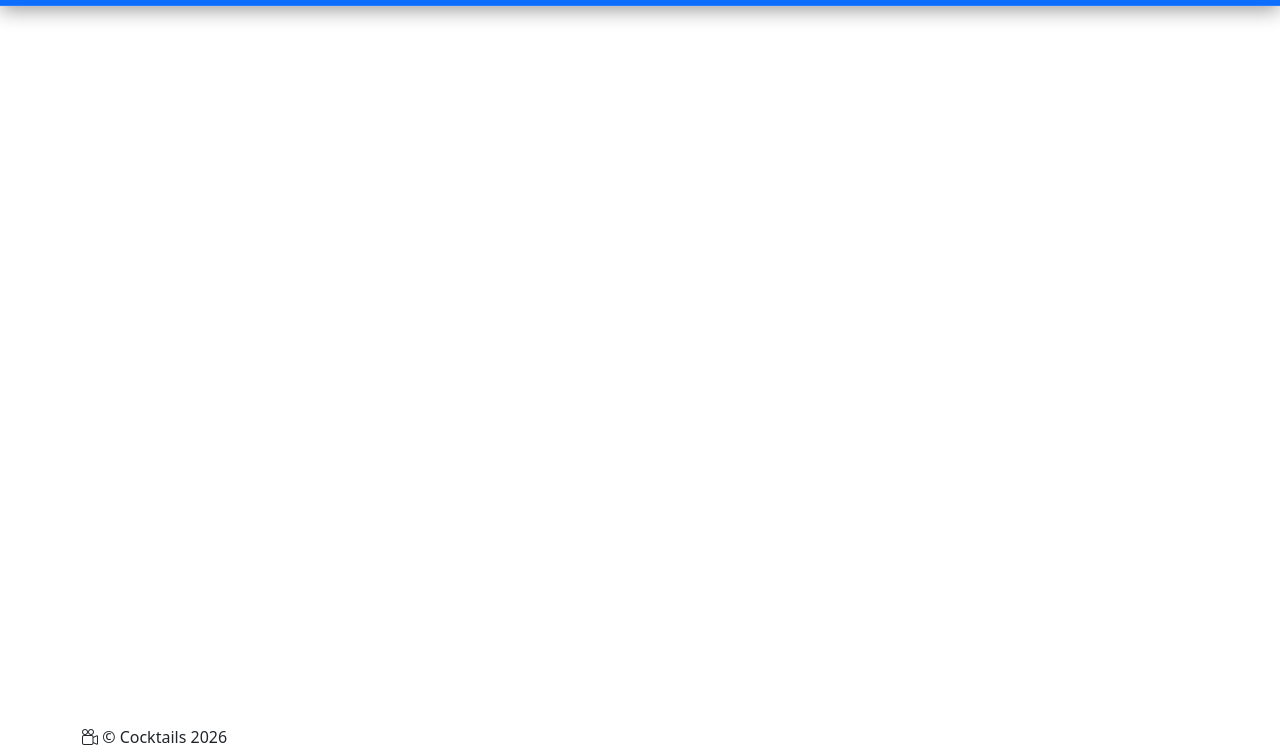
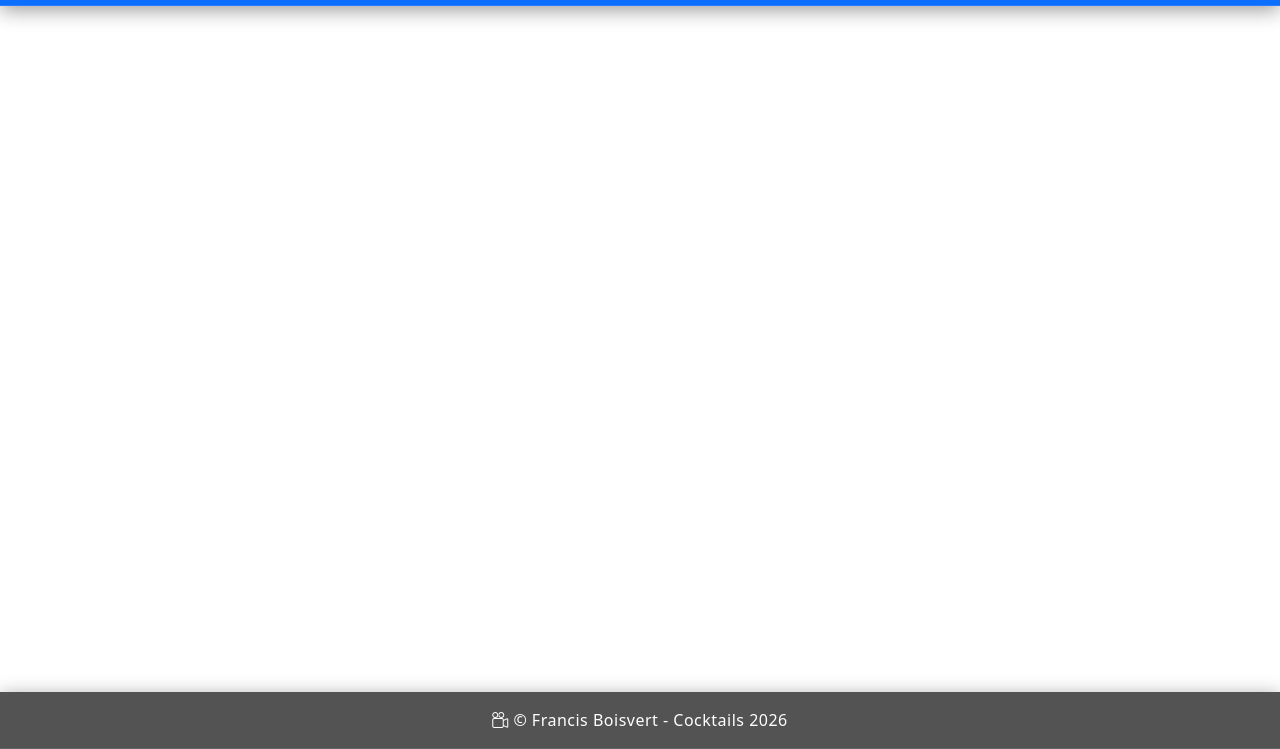
Before and after one commit to powemetal/Cours_Web_Front_End, a website with bundled scripts: page TP2/client/index.html in a window 1280 px wide. Shown: the part 51-800 px from the top of the page. Built offline with nearby package versions, Linux system fonts and the light colour scheme; files whose address does not match are found by name.

Commit message:
Terminer le footer et son css

```diff
--- a/TP2/client/css/style.css
+++ b/TP2/client/css/style.css
@@ -1,11 +1,11 @@
-.bg-nav-perso {
+.bg-nav-perso, footer{
 background-color: rgba(10, 10, 10, 0.7) !important;
   backdrop-filter: blur(12px);
   border-bottom: 1px solid rgba(255, 255, 255, 0.1);
   box-shadow: 0 4px 20px rgba(0, 0, 0, 0.4);
 }
 
-.navbar-brand, .nav-link {
+.navbar-brand, .nav-link, footer {
   color: #ffffff !important;
 
   font-weight: 500;
@@ -39,6 +39,7 @@ background-color: rgba(10, 10, 10, 0.7) !important;
 
 body {
   padding-top: 70px;
+  padding-bottom: 70px;
   background-color: #0f1113;
 }
 
--- a/TP2/client/index.html
+++ b/TP2/client/index.html
@@ -62,10 +62,10 @@
         <div class="container d-flex justify-content-center mt-5" id="lst_cocktails"></div>
     </main>
 
-    <footer class="site-footer fixed-bottom">
-        <div class="container">
+    <footer class="site-footer fixed-bottom text-white py-3">
+        <div class="container text-center">
             <span class="footer-mark"><i class="bi bi-camera-reels"></i></span>
-            <span class="footer-text">&copy; Cocktails 2026</span>
+            <span class="footer-text">&copy; Francis Boisvert - Cocktails 2026</span>
         </div>
     </footer>
 </body>
--- a/TP2/client/js/modules/vues.js
+++ b/TP2/client/js/modules/vues.js
@@ -144,7 +144,7 @@ export const recherche = (filtre, item) => {
   } else {
     elements.add(filtre);
   }
-    elements.forEach(element => {
+  elements.forEach(element => {
     filtrer(element, item).forEach(cocktail => {
       resultat.add(cocktail)
     })
```
